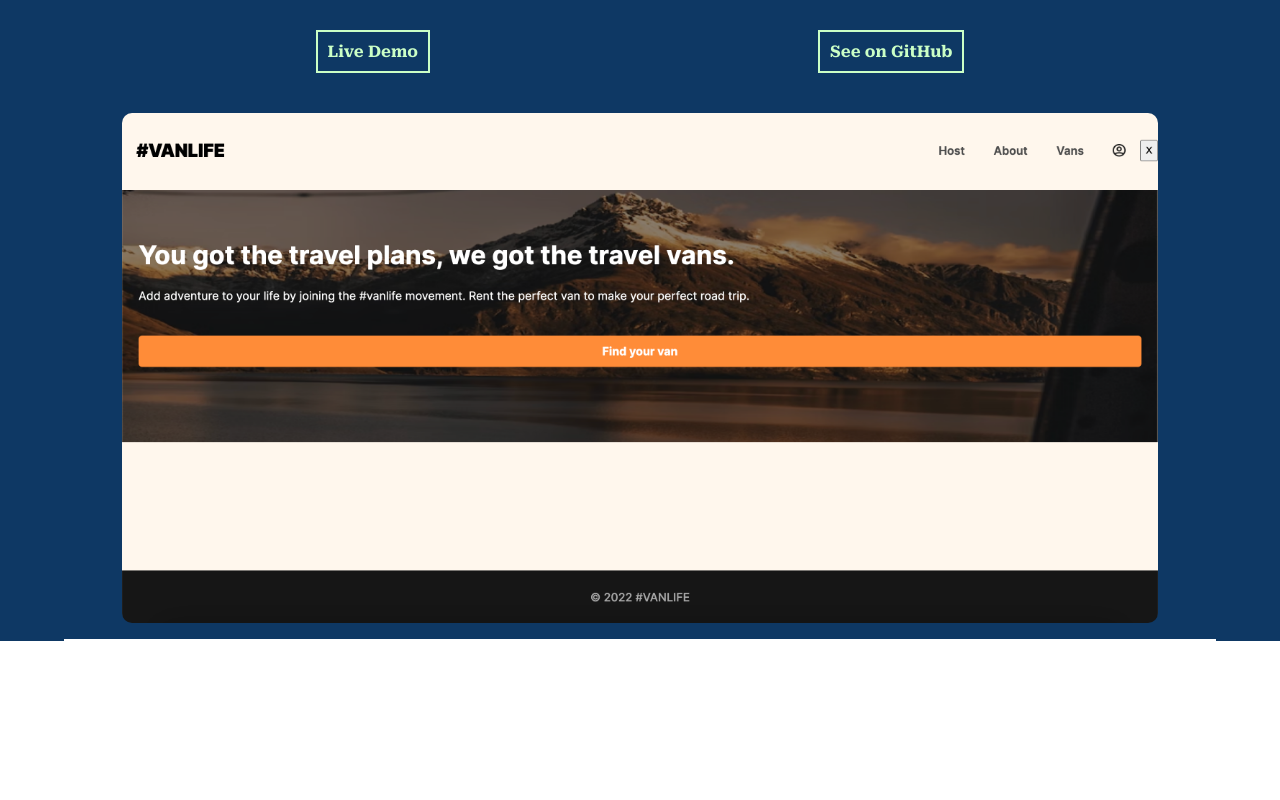
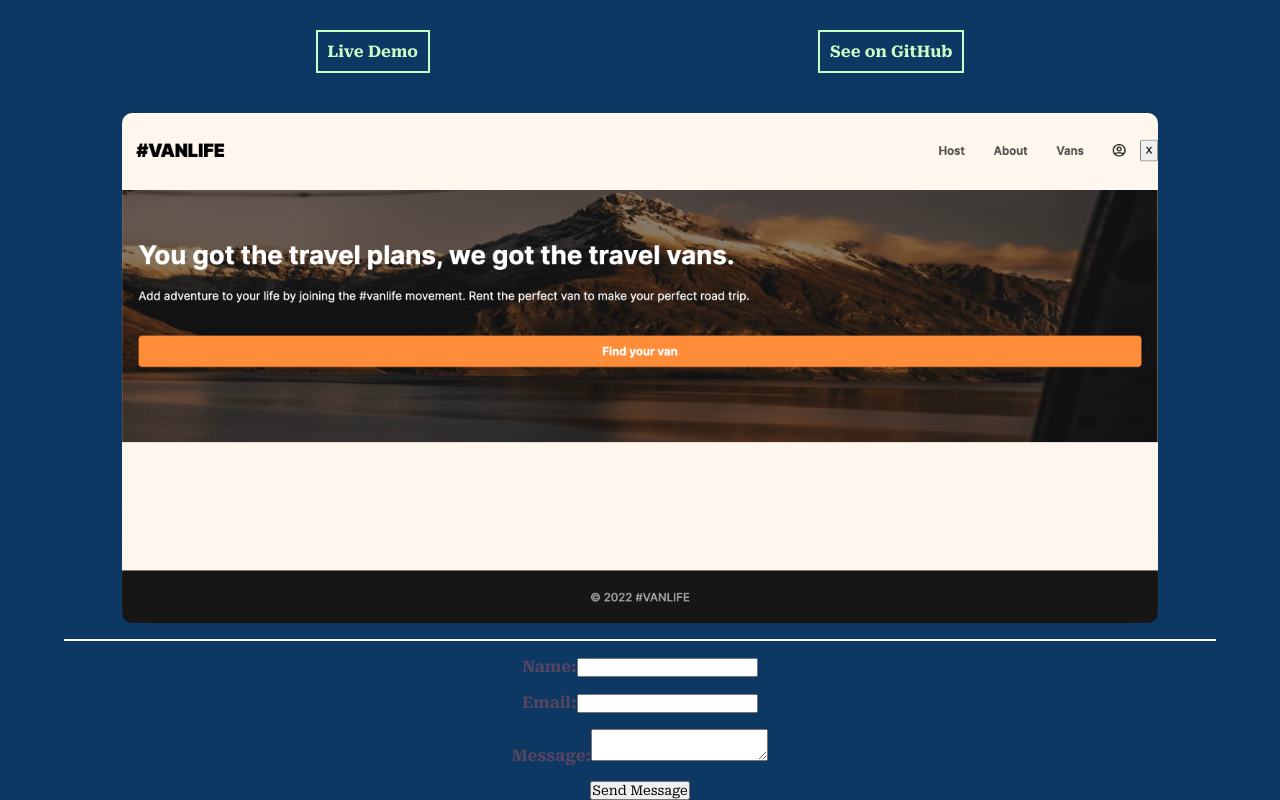
Before and after one commit to Nazar1us/portfolio, a React (Vite) app: page / in a window 1280 px wide. Shown: the part 3118-3918 px from the top of the page. Before the commit the page ends 3759 px from the top, so only its background shows below. Built offline with nearby package versions, Linux system fonts and the light colour scheme; no server answers; a web font is replaced by a local one.

Commit message:
Contact Form
created Contact Form component and added EmailJs library

```diff
--- a/package.json
+++ b/package.json
@@ -10,12 +10,14 @@
     "preview": "vite preview"
   },
   "dependencies": {
+    "@emailjs/browser": "^4.4.1",
     "@fortawesome/free-brands-svg-icons": "^6.6.0",
     "@fortawesome/free-regular-svg-icons": "^6.6.0",
     "@fortawesome/free-solid-svg-icons": "^6.6.0",
     "@fortawesome/react-fontawesome": "^0.2.2",
     "@reduxjs/toolkit": "^2.2.7",
     "axios": "^1.7.7",
+    "emailjs-com": "^3.2.0",
     "nanoid": "^5.0.7",
     "react": "^18.2.0",
     "react-dom": "^18.2.0",
--- /dev/null
+++ b/src/components/Portfolio/ContactForm/ContactForm.jsx
@@ -0,0 +1,93 @@
+import { useEffect, useRef, useState } from "react";
+import emailjs from "@emailjs/browser";
+
+function ContactForm() {
+  const form = useRef();
+  const [formData, setFormData] = useState({
+    from_name: "",
+    from_email: "",
+    message: "",
+  });
+  const [submissionStatus, setSubmissionStatus] = useState(null); // To track success/error messages
+
+  useEffect(() => {
+    emailjs.init(import.meta.env.VITE_EMAILJS_PUBLIC_KEY); // Replace with your actual Public Key
+  }, []);
+
+  const handleChange = (e) => {
+    setFormData({ ...formData, [e.target.name]: e.target.value });
+  };
+
+  const sendEmail = (e) => {
+    e.preventDefault();
+
+    emailjs
+      .sendForm(
+        import.meta.env.VITE_EMAILJS_SERVICE_ID,
+        import.meta.env.VITE_EMAILJS_TEMPLATE_ID,
+        form.current,
+        import.meta.env.VITE_EMAILJS_PUBLIC_KEY
+      )
+      .then(
+        (result) => {
+          console.log("SUCCESS!", result.text);
+          setSubmissionStatus("success");
+          setFormData({ from_name: "", from_email: "", message: "" }); // Clear the form
+        },
+        (error) => {
+          console.log("FAILED...", error.text);
+          setSubmissionStatus("error");
+        }
+      );
+  };
+
+  return (
+    <div>
+      {submissionStatus === "success" && (
+        <p style={{ color: "green" }}>Message sent successfully!</p>
+      )}
+      {submissionStatus === "error" && (
+        <p style={{ color: "red" }}>
+          Failed to send message. Please try again.
+        </p>
+      )}
+      <form ref={form} onSubmit={sendEmail}>
+        <div>
+          <label htmlFor="from_name">Name:</label>
+          <input
+            type="text"
+            id="from_name"
+            name="from_name"
+            value={formData.from_name}
+            onChange={handleChange}
+            required
+          />
+        </div>
+        <div>
+          <label htmlFor="from_email">Email:</label>
+          <input
+            type="email"
+            id="from_email"
+            name="from_email"
+            value={formData.from_email}
+            onChange={handleChange}
+            required
+          />
+        </div>
+        <div>
+          <label htmlFor="message">Message:</label>
+          <textarea
+            id="message"
+            name="message"
+            value={formData.message}
+            onChange={handleChange}
+            required
+          />
+        </div>
+        <button type="submit">Send Message</button>
+      </form>
+    </div>
+  );
+}
+
+export default ContactForm;
--- a/src/pages/Home.jsx
+++ b/src/pages/Home.jsx
@@ -1,3 +1,4 @@
+import ContactForm from "../components/Portfolio/ContactForm/ContactForm";
 import HomePage from "../components/Portfolio/Home/HomePage";
 import Projects from "../components/Portfolio/Projects/Projects";
 
@@ -6,6 +7,7 @@ const Home = () => {
     <div className="container">
       <HomePage />
       <Projects />
+      <ContactForm />
     </div>
   );
 };
```
Also changed, not shown: src/components/Portfolio/ContactForm/ContactForm.module.css (added), 2 other files (tests, documents, lock files or other folders).
